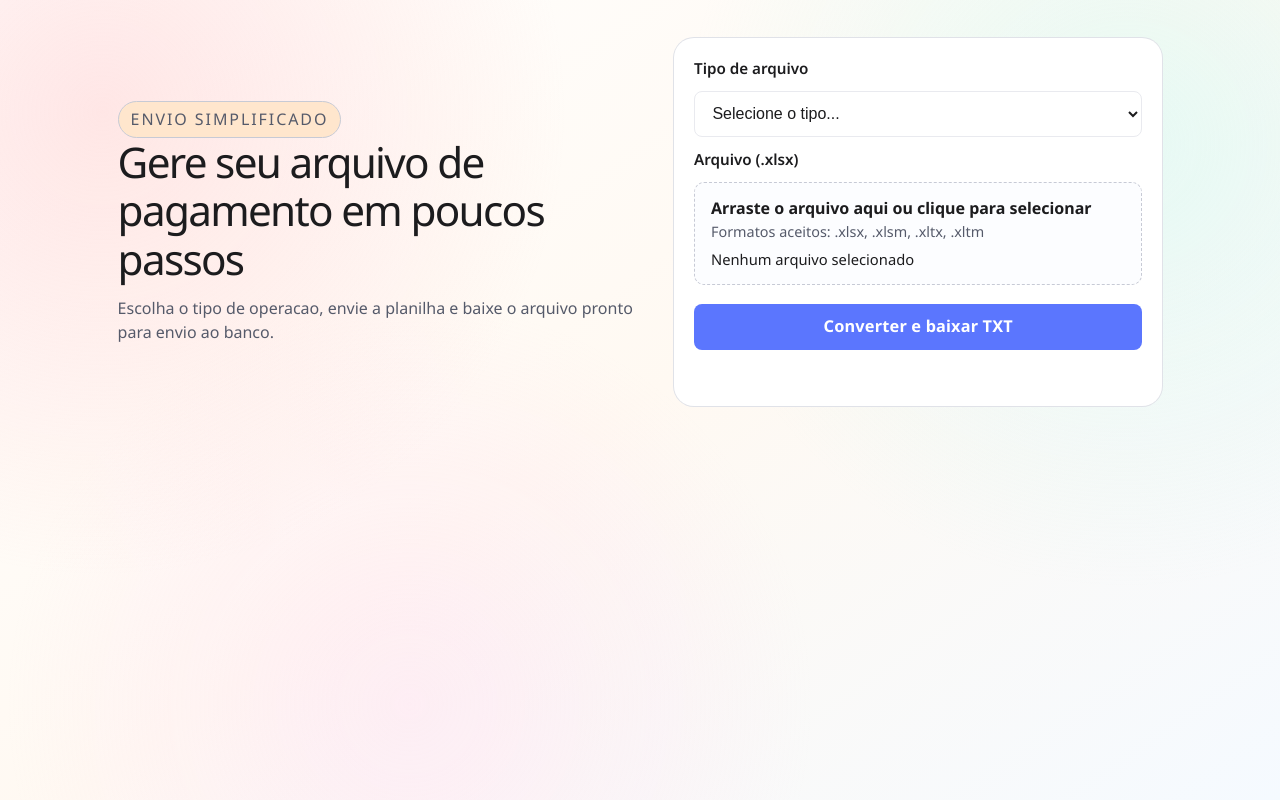
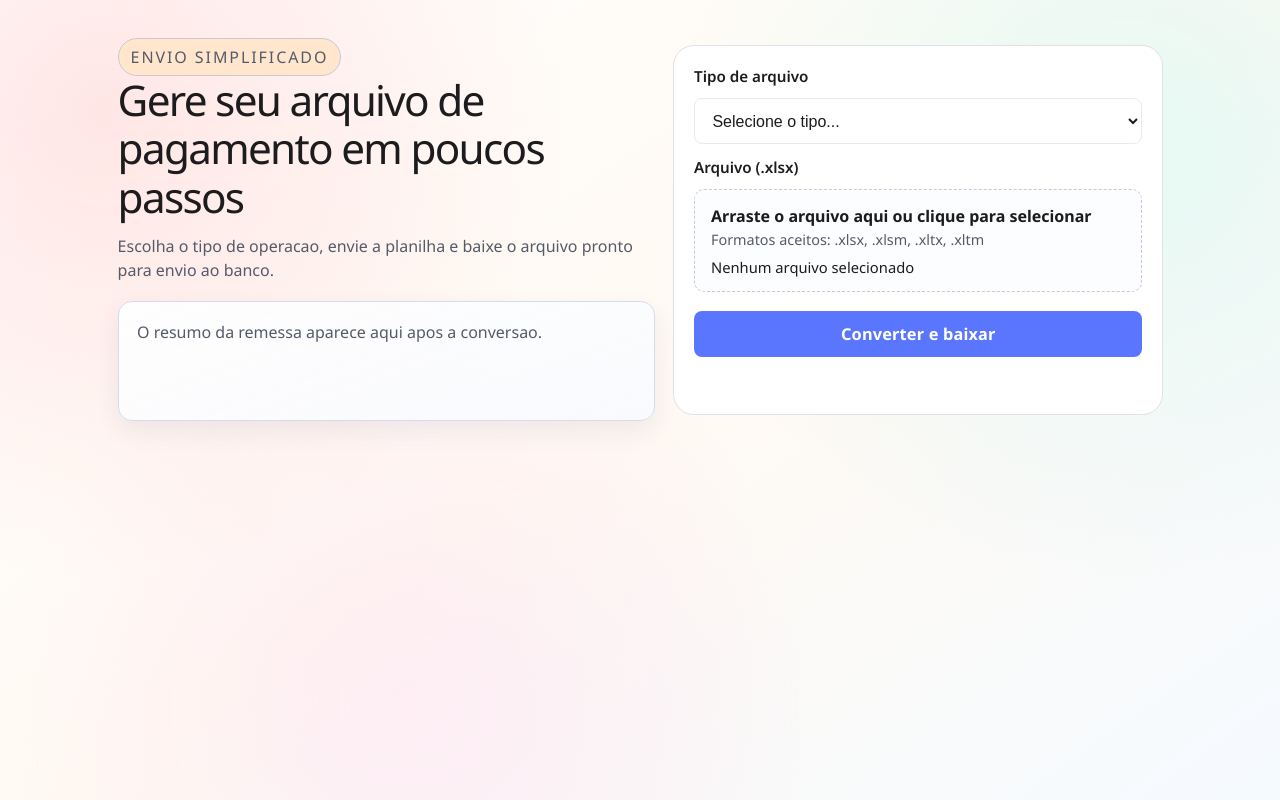
Before and after one commit to DanielRochaOdo/gov-variacao, a Flask app: page / in a window 1280 px wide. Run offline with Flask 3, Linux system fonts and the light colour scheme.

Commit message:
ajusta rem

```diff
--- a/app.py
+++ b/app.py
@@ -30,6 +30,23 @@ def _nome_arquivo_rem_bradesco_pix() -> str:
     _REM_FILE_COUNTERS[base] = proximo
     sufixo = "" if proximo == 1 else str(proximo - 1)
     return f"{base}{sufixo}.rem"
+
+
+def _resumo_preview_bradesco_transferencia(conteudo_txt: str) -> tuple[int, int]:
+    linhas = conteudo_txt.replace("\r\n", "\n").replace("\r", "\n").split("\n")
+    total_contas = 0
+    total_centavos = 0
+
+    for linha in linhas:
+        if len(linha) < 240:
+            continue
+        if linha[7] != "3" or linha[13] != "A":
+            continue
+        total_contas += 1
+        valor_centavos = int("".join(ch for ch in linha[119:134] if ch.isdigit()) or "0")
+        total_centavos += valor_centavos
+
+    return total_contas, total_centavos
 
 
 @app.get("/")
@@ -96,6 +113,10 @@ def converter() -> Response:
 
     headers = {"Content-Disposition": f'attachment; filename="{nome_saida}"'}
     if tipo == TIPO_BRADESCO_TRANSFERENCIA:
+        contas_total, valor_total_centavos = _resumo_preview_bradesco_transferencia(conteudo_txt)
+        headers["X-Preview-Contas"] = str(contas_total)
+        headers["X-Preview-Valor-Centavos"] = str(valor_total_centavos)
+
         alertas = listar_alertas_valor_zero_bradesco_transferencia(conteudo_txt)
         total_alertas = len(alertas)
         if total_alertas > 0:
--- a/conversores.py
+++ b/conversores.py
@@ -32,6 +32,36 @@ NOMES_EXIBICAO = {
     TIPO_VARIACAO: "VARIACAO",
     TIPO_BRADESCO_TRANSFERENCIA: "PAGAMENTO BRADESCO > PIX",
     TIPO_BRADESCO_BOLETO: "PAGAMENTO BRADESCO > BOLETO",
+}
+
+DEFAULTS_BRADESCO_TRANSFERENCIA_FIXOS: Dict[str, Any] = {
+    "banco": "237",
+    "tipo_inscricao_empresa": "2",
+    "numero_inscricao_empresa": "03187913000157",
+    "convenio": "628608",
+    "agencia_empresa": "0564",
+    "dv_agencia_empresa": "9",
+    "conta_empresa": "9350",
+    "dv_conta_empresa": "5",
+    "nome_empresa": "ODONTOART PLANOS ODONTOLOGICOS",
+    "nome_banco": "BANCO BRADESCO S.A",
+    "codigo_remessa_retorno": "1",
+    "nsa": "1",
+    "densidade": "1600",
+    "lote": "1",
+    "tipo_servico": "20",
+    "forma_lancamento": "45",
+    "cidade": "FORTALEZA",
+    "cep": "60345",
+    "complemento_cep": "602",
+    "estado": "CE",
+    "indicativo_forma_pagamento": "1",
+    "tipo_movimento": "0",
+    "codigo_instrucao_movimento": "09",
+    "informacao10": "",
+    "informacao11": "",
+    "informacao12": "01 0000000000000",
+    "codigo_finalidade_ted": "00010",
 }
 
 
@@ -343,12 +373,6 @@ def gerar_layout_bradesco_transferencia(excel_file: BufferedIOBase | BytesIO) ->
     registros = _ler_planilha_excel(
         excel_file,
         required_headers=[
-            "tipo_inscricao_empresa",
-            "numero_inscricao_empresa",
-            "convenio",
-            "agencia_empresa",
-            "conta_empresa",
-            "nome_empresa",
             "nome_favorecido",
             "data_pagamento",
             "valor_pagamento",
@@ -360,6 +384,8 @@ def gerar_layout_bradesco_transferencia(excel_file: BufferedIOBase | BytesIO) ->
     )
     if not registros:
         raise ConversionError("Planilha vazia para BRADESCO_TRANSFERENCIA.")
+
+    registros = [_aplicar_defaults_bradesco_transferencia(row) for row in registros]
 
     base = _base_bradesco(registros[0])
     # Transferencia Bradesco exige identificacao PIX no header do arquivo (posicoes 172-174).
@@ -572,12 +598,6 @@ def _detectar_layout(headers: List[str]) -> str:
         "proxima_parcela",
     }
     bradesco_transferencia_base = {
-        "tipo_inscricao_empresa",
-        "numero_inscricao_empresa",
-        "convenio",
-        "agencia_empresa",
-        "conta_empresa",
-        "nome_empresa",
         "nome_favorecido",
         "data_pagamento",
         "valor_pagamento",
@@ -610,8 +630,8 @@ def _detectar_layout(headers: List[str]) -> str:
 
 def _base_bradesco(row: Mapping[str, Any]) -> Dict[str, str]:
     agora = datetime.now()
-    data_geracao = _formata_data_cnab(row.get("data_geracao"), default=agora.strftime("%d%m%Y"))
-    hora_geracao = _formata_hora_cnab(row.get("hora_geracao"), default=agora.strftime("%H%M%S"))
+    data_geracao = agora.strftime("%d%m%Y")
+    hora_geracao = agora.strftime("%H%M%S")
 
     agencia_combinada = _primeiro_valor_preenchido(
         row,
@@ -946,33 +966,37 @@ def _dados_bancarios_favorecido_segmento_a(
 
     if banco_favorecido == "000":
         raise ConversionError(
-            f"Linha {linha}: banco_favorecido (coluna AL) obrigatorio na forma 05."
+            f"Linha {linha}: banco_favorecido obrigatorio na forma 05."
+        )
+    if banco_favorecido in {"001", "341"}:
+        raise ConversionError(
+            f"Linha {linha}: banco_favorecido nao aceita os codigos 001 e 341."
         )
 
     if agencia_favorecido_digitos == "":
         raise ConversionError(
-            f"Linha {linha}: agencia_favorecido (coluna AM) obrigatoria na forma 05. Informe 4 ou 5 digitos."
+            f"Linha {linha}: agencia_favorecido obrigatoria na forma 05. Informe 4 ou 5 digitos."
         )
-    if len(agencia_favorecido_digitos) not in {4, 5}:
+    if len(agencia_favorecido_digitos) > 5:
         raise ConversionError(
-            f"Linha {linha}: agencia_favorecido (coluna AM) invalida. Use 4 ou 5 digitos."
+            f"Linha {linha}: agencia_favorecido invalida. Use de 1 a 5 digitos."
         )
     agencia_favorecido = agencia_favorecido_digitos.zfill(5)
 
     dv_agencia_favorecido_digitos = _somente_digitos(dv_agencia_favorecido_raw)
     if dv_agencia_favorecido_digitos == "":
         raise ConversionError(
-            f"Linha {linha}: dv_agencia_favorecido (coluna AN) obrigatorio na forma 05. Informe 1 digito."
+            f"Linha {linha}: dv_agencia_favorecido obrigatorio na forma 05. Informe 1 digito."
         )
     if len(dv_agencia_favorecido_digitos) != 1:
         raise ConversionError(
-            f"Linha {linha}: dv_agencia_favorecido (coluna AN) invalido. Use somente 1 digito."
+            f"Linha {linha}: dv_agencia_favorecido invalido. Use somente 1 digito."
         )
     dv_agencia_favorecido = dv_agencia_favorecido_digitos
 
     if conta_favorecido == "000000000000":
         raise ConversionError(
-            f"Linha {linha}: conta_favorecido (coluna AO) obrigatoria na forma 05."
+            f"Linha {linha}: conta_favorecido obrigatoria na forma 05."
         )
 
     return (
@@ -1076,6 +1100,13 @@ def _codigo_finalidade_ted(row: Mapping[str, Any]) -> str:
             "Codigo finalidade TED invalido. Informe um codigo numerico de 5 digitos (ex.: 00010)."
         )
     return digitos[-5:].zfill(5)
+
+
+def _aplicar_defaults_bradesco_transferencia(row: Mapping[str, Any]) -> Dict[str, Any]:
+    registro = dict(row)
+    for chave, valor in DEFAULTS_BRADESCO_TRANSFERENCIA_FIXOS.items():
+        registro[chave] = valor
+    return registro
 
 
 def _codigo_finalidade_complementar(row: Mapping[str, Any]) -> str:
--- a/lib/bradesco-transferencia/cnab.ts
+++ b/lib/bradesco-transferencia/cnab.ts
@@ -467,13 +467,13 @@ function validateRows(rows: CanonicalRecord[]): { warnings: string[] } {
       }
 
       const agenciaDigits = onlyDigits(row.agencia_favorecido);
-      if (agenciaDigits.length !== 4 && agenciaDigits.length !== 5) {
-        errors.push("Linha " + line + ": agencia_favorecido (coluna AM) deve ter 4 ou 5 digitos na forma 05. Quando vier com 4, sera preenchido com zero a esquerda no TXT.");
+      if (agenciaDigits.length < 1 || agenciaDigits.length > 5) {
+        errors.push("Linha " + line + ": agencia_favorecido deve ter de 1 a 5 digitos na forma 05. O TXT preenche com zeros a esquerda ate 5.");
       }
 
       const dvAgenciaDigits = onlyDigits(row.dv_agencia_favorecido);
       if (dvAgenciaDigits.length !== 1) {
-        errors.push("Linha " + line + ": dv_agencia_favorecido (coluna AN) deve ter exatamente 1 digito na forma 05.");
+        errors.push("Linha " + line + ": dv_agencia_favorecido deve ter exatamente 1 digito na forma 05.");
       }
     }
   }
--- a/static/app.js
+++ b/static/app.js
@@ -6,6 +6,7 @@ const typeInput = document.getElementById("tipo");
 const modelTransferButton = document.getElementById("botao-modelo-transferencia");
 const dropzone = document.getElementById("dropzone");
 const selectedFileNameNode = document.getElementById("arquivo-selecionado");
+const previewResumoNode = document.getElementById("preview-resumo");
 const ACCEPT_EXCEL = ".xlsx,.xlsm,.xltx,.xltm";
 let droppedFile = null;
 
@@ -13,6 +14,45 @@ function setStatus(message, kind) {
   statusNode.textContent = message || "";
   statusNode.classList.remove("ok", "err", "warn");
   if (kind) statusNode.classList.add(kind);
+}
+
+function limparPreviewResumo() {
+  if (!previewResumoNode) return;
+  previewResumoNode.innerHTML = "<p class=\"preview-empty\">O resumo da remessa aparece aqui apos a conversao.</p>";
+  previewResumoNode.classList.remove("ok", "err", "warn");
+}
+
+function formatarCentavosParaBRL(centavos) {
+  const valor = Number(centavos || 0) / 100;
+  return valor.toLocaleString("pt-BR", { minimumFractionDigits: 2, maximumFractionDigits: 2 });
+}
+
+function renderizarPreviewResumo(response) {
+  if (!previewResumoNode) return;
+  const contasRaw = response.headers.get("X-Preview-Contas");
+  const valorCentavosRaw = response.headers.get("X-Preview-Valor-Centavos");
+  if (!contasRaw || !valorCentavosRaw) {
+    limparPreviewResumo();
+    return;
+  }
+
+  const contas = Number.parseInt(contasRaw, 10);
+  const valorCentavos = Number.parseInt(valorCentavosRaw, 10);
+  if (!Number.isFinite(contas) || !Number.isFinite(valorCentavos)) {
+    limparPreviewResumo();
+    return;
+  }
+
+  previewResumoNode.innerHTML = [
+    "<div class=\"preview-content\">",
+    "<p class=\"preview-title\">Preview da remessa</p>",
+    "<div class=\"preview-metrics\">",
+    `<p class=\"preview-metric\">Numero de contas: <strong>${contas}</strong></p>`,
+    `<p class=\"preview-metric\">Somatorio total: <strong>R$ ${formatarCentavosParaBRL(valorCentavos)}</strong></p>`,
+    "</div>",
+    "</div>",
+  ].join("");
+  previewResumoNode.classList.add("ok");
 }
 
 function atualizarFiltroArquivo() {
@@ -93,6 +133,7 @@ form.addEventListener("submit", async (event) => {
   }
 
   submitButton.disabled = true;
+  limparPreviewResumo();
   setStatus("Convertendo arquivo...", null);
 
   try {
@@ -120,6 +161,7 @@ form.addEventListener("submit", async (event) => {
     const alertaValorZero = lerAlertasValorZero(response);
     const fallbackName = typeInput.value === "BRADESCO_TRANSFERENCIA" ? "remessa_bradesco.rem" : "arquivo_convertido.txt";
     await baixarRespostaComoArquivo(response, fallbackName);
+    renderizarPreviewResumo(response);
     if (alertaValorZero.total > 0) {
       const itens = alertaValorZero.itens.map((item) => {
         const registro = item.registro_lote || "00000";
--- a/static/styles.css
+++ b/static/styles.css
@@ -66,6 +66,56 @@ body {
   line-height: 1.5;
   color: var(--tw-color-slate);
   max-width: 58ch;
+}
+
+.preview-panel {
+  margin-top: 1.2rem;
+  min-height: 120px;
+  border-radius: 14px;
+  border: 1px solid #d7dbe7;
+  background: linear-gradient(160deg, rgba(255, 255, 255, 0.92), rgba(247, 250, 255, 0.86));
+  box-shadow: 0 10px 26px rgba(35, 48, 86, 0.07);
+  padding: 1.1rem 1.15rem;
+  font-size: 0.98rem;
+  line-height: 1.45;
+  color: var(--tw-color-slate);
+  display: flex;
+  flex-direction: column;
+  align-items: stretch;
+}
+
+.preview-panel.ok {
+  color: var(--tw-color-near-black);
+}
+
+.preview-empty {
+  margin: 0;
+  color: #667189;
+}
+
+.preview-title {
+  margin: 0 0 0.6rem;
+  font-weight: 700;
+  color: #243150;
+}
+
+.preview-content {
+  width: 100%;
+}
+
+.preview-metrics {
+  display: grid;
+  grid-template-columns: repeat(2, minmax(0, 1fr));
+  gap: 0.35rem 1rem;
+}
+
+.preview-metric {
+  margin: 0;
+  color: #2a334a;
+}
+
+.preview-metric strong {
+  color: #111827;
 }
 
 .badge {
@@ -230,6 +280,7 @@ button:disabled {
   min-height: 1.4rem;
   font-size: 0.95rem;
   line-height: 1.5;
+  font-weight: 600;
 }
 
 .status.ok {
@@ -255,4 +306,12 @@ button:disabled {
     font-size: 2.1rem;
     letter-spacing: -0.03em;
   }
+
+  .preview-panel {
+    min-height: 110px;
+  }
+
+  .preview-metrics {
+    grid-template-columns: 1fr;
+  }
 }
--- a/templates/index.html
+++ b/templates/index.html
@@ -15,6 +15,9 @@
         <p>
           Escolha o tipo de operacao, envie a planilha e baixe o arquivo pronto para envio ao banco.
         </p>
+        <div id="preview-resumo" class="preview-panel" aria-live="polite">
+          <p class="preview-empty">O resumo da remessa aparece aqui apos a conversao.</p>
+        </div>
       </section>
 
       <section class="card">
@@ -51,7 +54,7 @@
             Baixar modelo base Bradesco PIX
           </a>
 
-          <button id="botao-converter" type="submit">Converter e baixar TXT</button>
+          <button id="botao-converter" type="submit">Converter e baixar</button>
         </form>
 
         <p id="status" class="status" aria-live="polite"></p>
```
